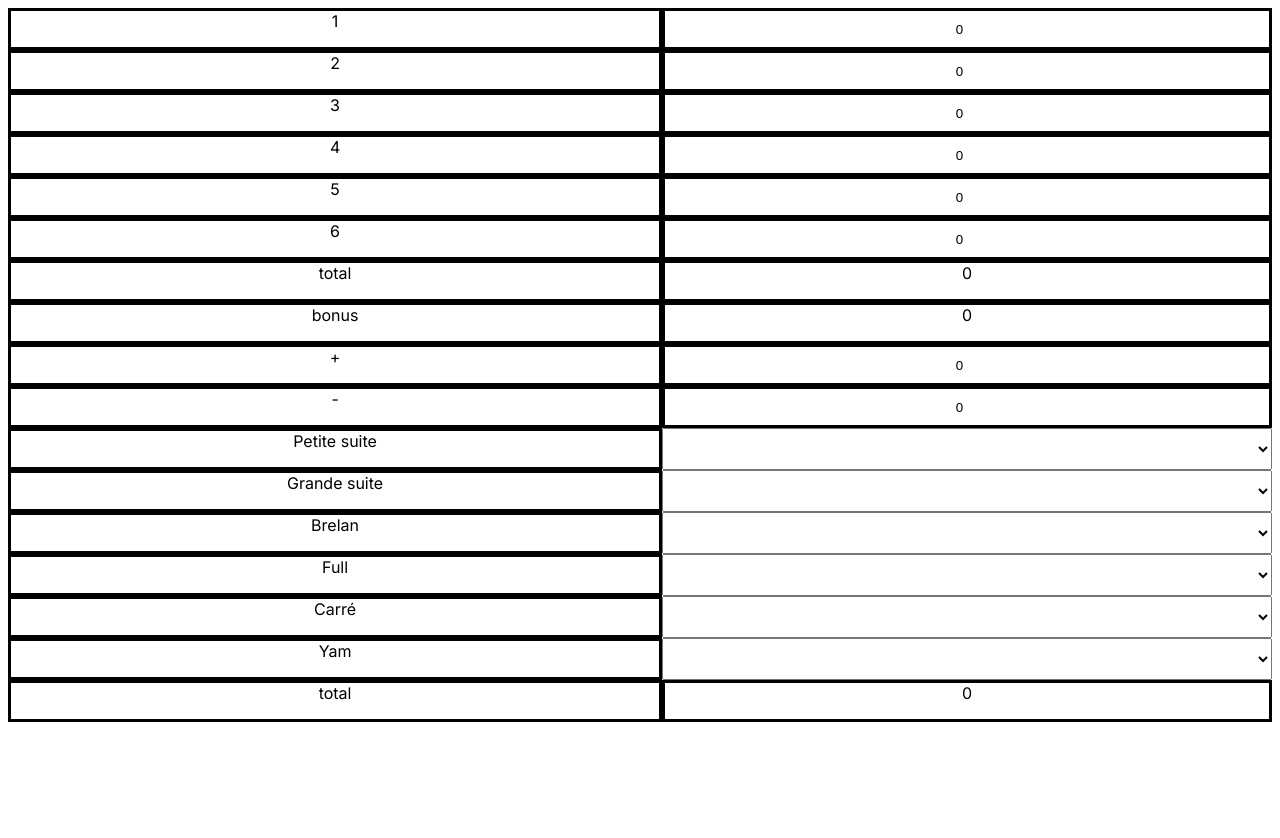
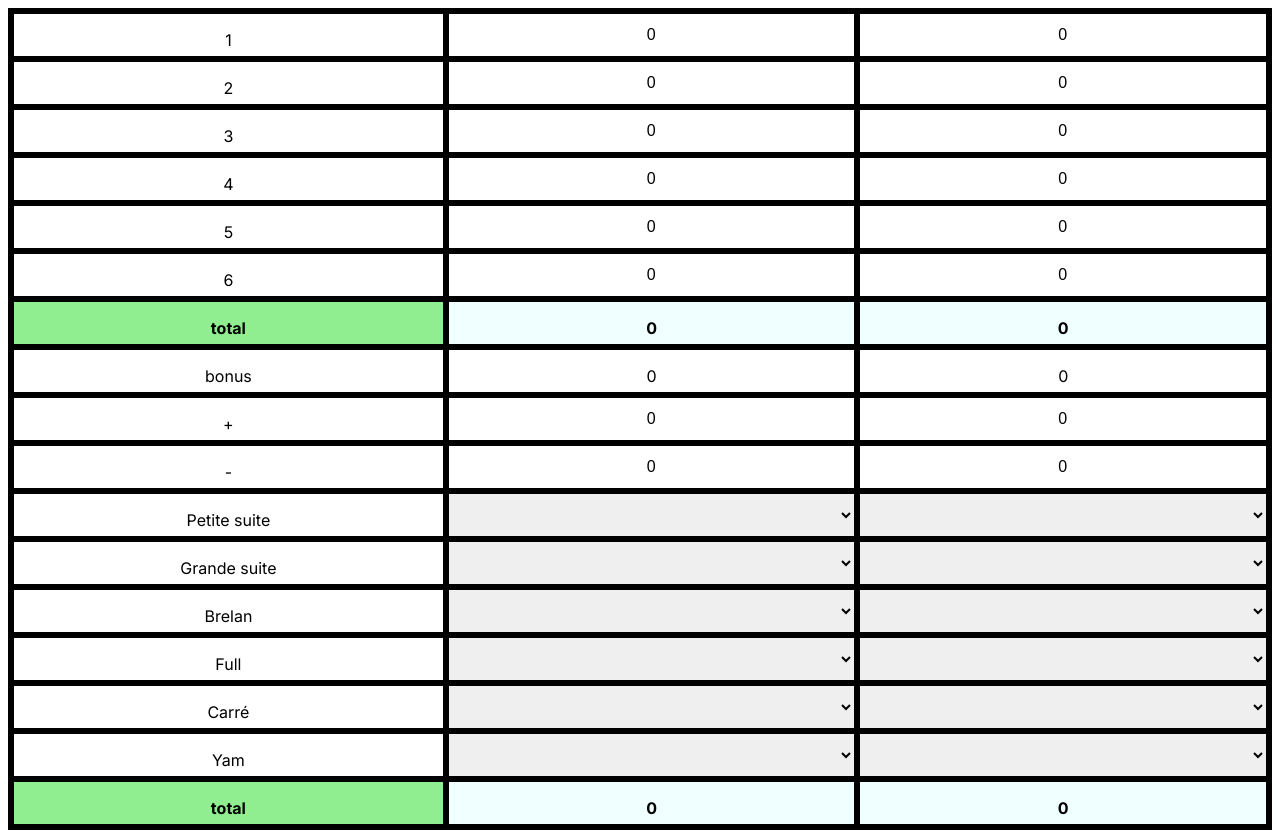
Before and after one commit to hugorince/yam, a Next.js app: page /game in a window 1280 px wide. Before the commit the page ends 800 px from the top, so only its background shows below. Built offline with nearby package versions, Linux system fonts and the light colour scheme.

Commit message:
cols components

```diff
--- a/src/app/game/grid.tsx
+++ b/src/app/game/grid.tsx
@@ -26,12 +26,10 @@ const InputGrid = () => {
     setTotalNums(num.one + num.two + num.three + num.four + num.five + num.six);
     totalNums >= 60 ? setBonus(35) : setBonus(0);
     setTotal(Object.values(num).reduce((a, c) => a + c) + bonus);
-    // console.log(num, total);
   }, [num, totalNums, bonus, total]);
 
   return (
     <div className={styles.gridWrapper}>
-      <p className={styles.cell}>1</p>
       <input
         className={styles.cell}
         id="oneContent"
@@ -44,9 +42,6 @@ const InputGrid = () => {
           setNum({ ...num, one: parseInt(e.target.value) })
         }
       />
-      <p className={styles.cell} id="twoName">
-        2
-      </p>
       <input
         className={styles.cell}
         id="twoContent"
@@ -59,7 +54,6 @@ const InputGrid = () => {
           setNum({ ...num, two: parseInt(e.target.value) })
         }
       />
-      <p className={styles.cell}>3</p>
       <input
         className={styles.cell}
         id="threeContent"
@@ -72,7 +66,6 @@ const InputGrid = () => {
           setNum({ ...num, three: parseInt(e.target.value) })
         }
       />
-      <p className={styles.cell}>4</p>
       <input
         className={styles.cell}
         id="fourContent"
@@ -85,7 +78,6 @@ const InputGrid = () => {
           setNum({ ...num, four: parseInt(e.target.value) })
         }
       />
-      <p className={styles.cell}>5</p>
       <input
         className={styles.cell}
         id="fiveContent"
@@ -98,7 +90,7 @@ const InputGrid = () => {
           setNum({ ...num, five: parseInt(e.target.value) })
         }
       />
-      <p className={styles.cell}>6</p>
+
       <input
         className={styles.cell}
         id="sixContent"
@@ -111,11 +103,12 @@ const InputGrid = () => {
           setNum({ ...num, six: parseInt(e.target.value) })
         }
       />
-      <p className={styles.cell}>total</p>
-      <p className={styles.cell}>{totalNums}</p>
-      <p className={styles.cell}>bonus</p>
-      <p className={styles.cell}>{bonus}</p>
-      <p className={styles.cell}>+</p>
+      <div className={styles.cell} id="totalResult">
+        <p>{totalNums}</p>
+      </div>
+      <div className={styles.cell}>
+        <p>{bonus}</p>
+      </div>
       <input
         className={styles.cell}
         id="plusContent"
@@ -129,7 +122,6 @@ const InputGrid = () => {
             : setNum({ ...num, plus: 0 })
         }
       />
-      <p className={styles.cell}>-</p>
       <input
         className={styles.cell}
         id="lessContent"
@@ -142,8 +134,8 @@ const InputGrid = () => {
           setNum({ ...num, less: parseInt(e.target.value) })
         }
       />
-      <p className={styles.cell}>Petite suite</p>
       <select
+        className={styles.cell}
         name=""
         id="selectSmall"
         onChange={(e) =>
@@ -156,8 +148,8 @@ const InputGrid = () => {
         <option value="X">X</option>
         <option value="20">20</option>
       </select>
-      <p className={styles.cell}>Grande suite</p>
       <select
+        className={styles.cell}
         name=""
         id="selectLarge"
         onChange={(e) =>
@@ -170,8 +162,8 @@ const InputGrid = () => {
         <option value="X">X</option>
         <option value="30">30</option>
       </select>
-      <p className={styles.cell}>Brelan</p>
       <select
+        className={styles.cell}
         name=""
         id="selectBrelan"
         onChange={(e) =>
@@ -184,8 +176,8 @@ const InputGrid = () => {
         <option value="X">X</option>
         <option value="20">20</option>
       </select>
-      <p className={styles.cell}>Full</p>
       <select
+        className={styles.cell}
         name=""
         id="selectFull"
         onChange={(e) =>
@@ -198,8 +190,8 @@ const InputGrid = () => {
         <option value="X">X</option>
         <option value="30">30</option>
       </select>
-      <p className={styles.cell}>Carré</p>
       <select
+        className={styles.cell}
         name=""
         id="selectSquare"
         onChange={(e) =>
@@ -212,8 +204,8 @@ const InputGrid = () => {
         <option value="X">X</option>
         <option value="40">40</option>
       </select>
-      <p className={styles.cell}>Yam</p>
       <select
+        className={styles.cell}
         name=""
         id="selectYam"
         onChange={(e) =>
@@ -226,8 +218,9 @@ const InputGrid = () => {
         <option value="X">X</option>
         <option value="50">50</option>
       </select>
-      <p className={styles.cell}>total</p>
-      <p className={styles.cell}>{total}</p>
+      <div className={styles.cell} id="totalResult">
+        <p>{total}</p>
+      </div>
     </div>
   );
 };
--- /dev/null
+++ b/src/app/game/gridNames.tsx
@@ -0,0 +1,61 @@
+import styles from "./page.module.css";
+
+const GridNames = () => {
+  return (
+    <div className={styles.gridWrapper}>
+      <div className={styles.cell}>
+        <p>1</p>
+      </div>
+      <div className={styles.cell}>
+        <p id="twoName">2</p>
+      </div>
+      <div className={styles.cell}>
+        <p>3</p>
+      </div>
+      <div className={styles.cell}>
+        <p>4</p>
+      </div>
+      <div className={styles.cell}>
+        <p>5</p>
+      </div>
+      <div className={styles.cell}>
+        <p>6</p>
+      </div>
+      <div className={styles.cell} id="totalName">
+        <p>total</p>
+      </div>
+      <div className={styles.cell}>
+        <p>bonus</p>
+      </div>
+      <div className={styles.cell}>
+        <p>+</p>
+      </div>
+      <div className={styles.cell}>
+        <p>-</p>
+      </div>
+      <div className={styles.cell}>
+        <p>Petite suite</p>
+      </div>
+      <div className={styles.cell}>
+        <p>Grande suite</p>
+      </div>
+      <div className={styles.cell}>
+        <p>Brelan</p>
+      </div>
+      <div className={styles.cell}>
+        <p>Full</p>
+      </div>
+      <div className={styles.cell}>
+        <p>Carré</p>
+      </div>
+      <div className={styles.cell}>
+        <p>Yam</p>
+      </div>
+      <div className={styles.cell} id="totalName">
+        <p>total</p>
+      </div>
+    </div>
+  );
+};
+
+export default GridNames;
--- a/src/app/game/page.module.css
+++ b/src/app/game/page.module.css
@@ -12,12 +12,18 @@
 
 .gridWrapper {
   display: grid;
-  grid-template-columns: auto auto;
+  grid-template-columns: auto;
 }
 
 .cell {
   border: solid;
-  height: 100%;
   margin-top: 0;
   text-align: center;
+  height: 3rem;
 }
+
+.allColumns {
+  display: grid;
+  grid-template-columns: auto auto auto;
+  border: solid;
+}
--- a/src/app/game/page.tsx
+++ b/src/app/game/page.tsx
@@ -1,13 +1,15 @@
 "use client";
 import InputGrid from "./grid";
-
+import GridNames from "./gridNames";
 import styles from "./page.module.css";
 
 const Game = () => {
   return (
     <div>
       {/* <h1>4 colonnes</h1> */}
-      <div className={styles.twoCols}>
+      <div className={styles.allColumns}>
+        <GridNames />
+        <InputGrid />
         <InputGrid />
       </div>
     </div>
--- a/src/app/globals.css
+++ b/src/app/globals.css
@@ -9,4 +9,23 @@
 input {
   display: block;
   width: 100%;
+  font-size: 1rem;
+  padding-left: 1rem;
 }
+
+select {
+  text-align: center;
+  font-size: 1rem;
+  border: solid;
+  padding-left: 0.6rem;
+}
+
+#totalName {
+  background-color: lightgreen;
+  font-weight: 700;
+}
+
+#totalResult {
+  background-color: azure;
+  font-weight: 700;
+}
```
